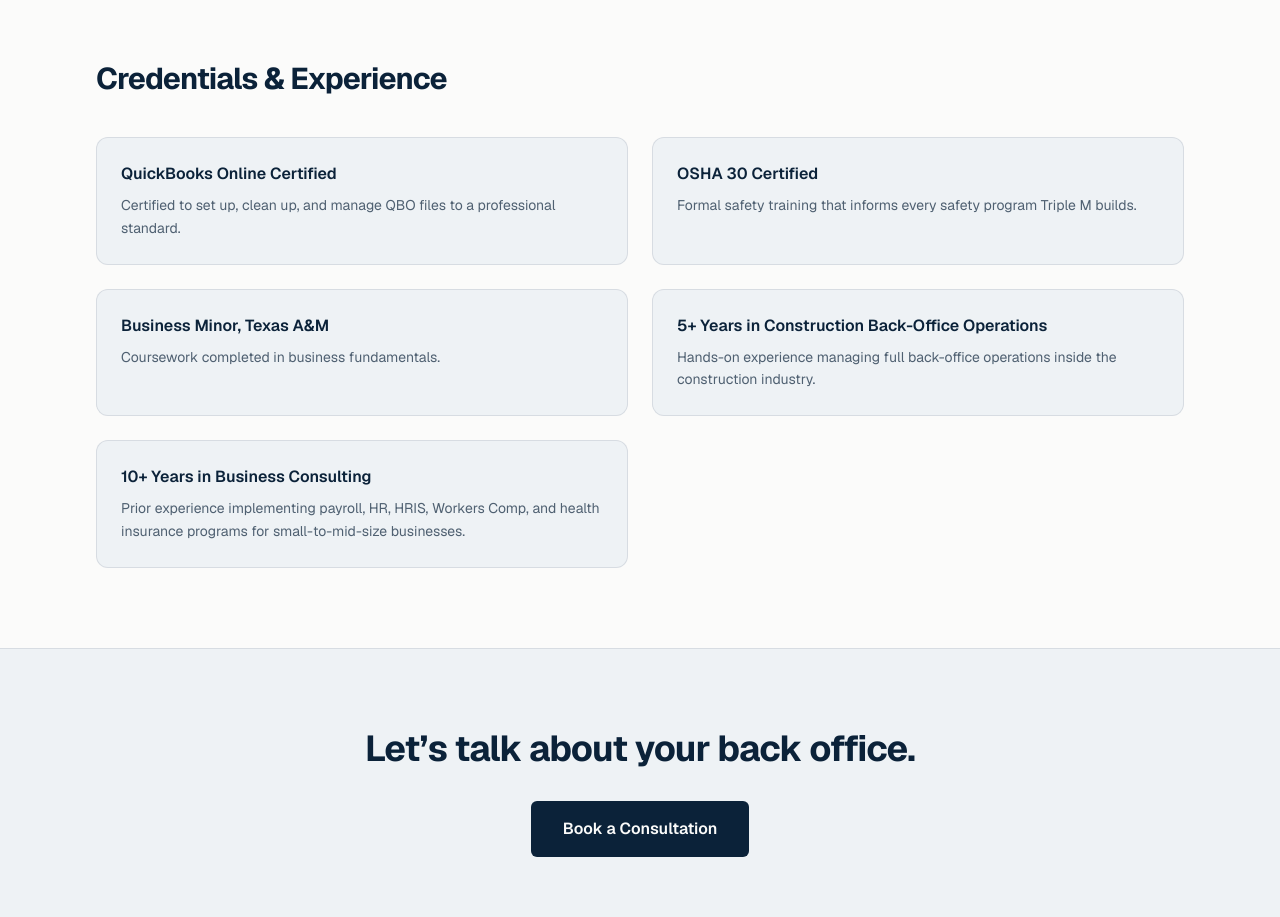
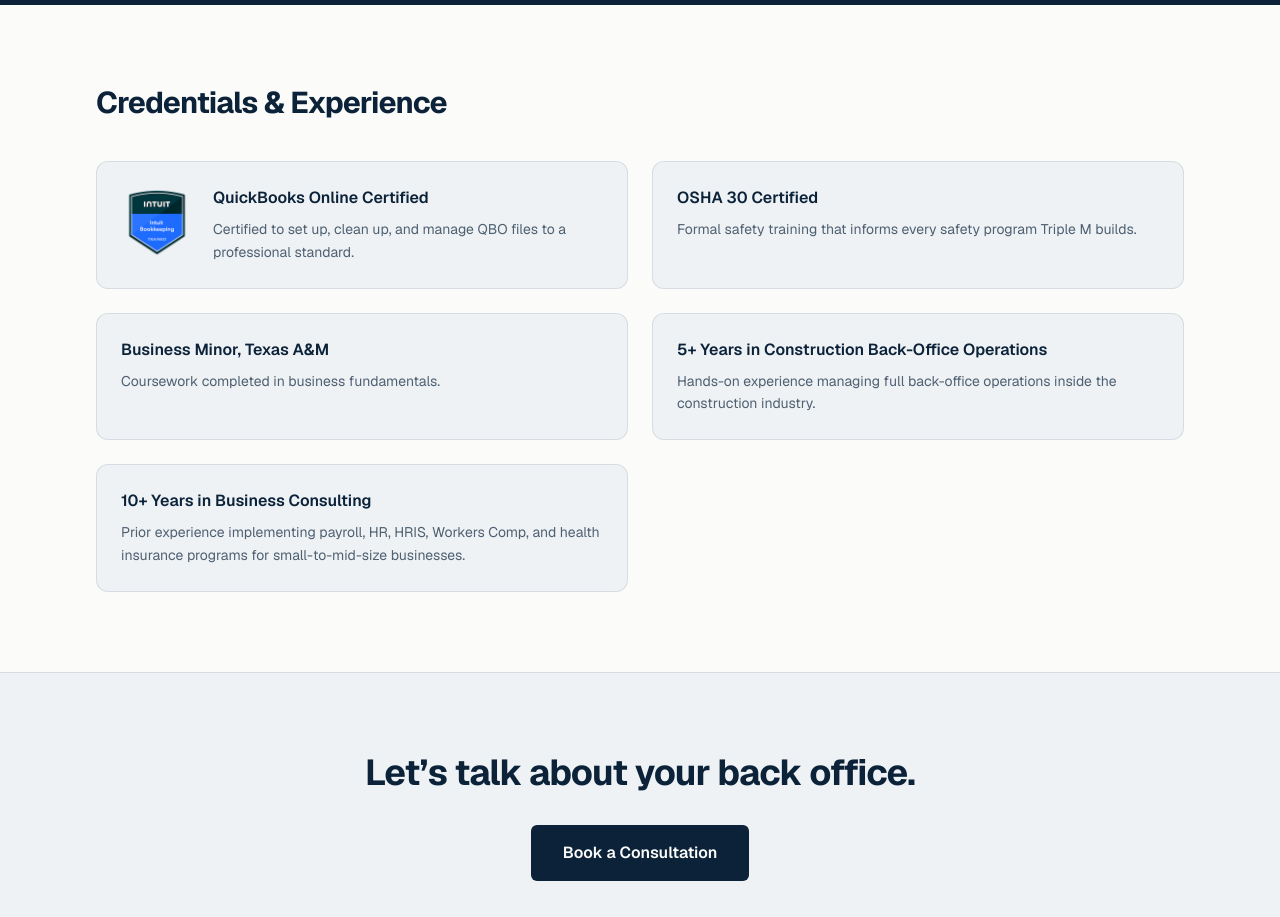
Before and after one commit to mitchm0602/triplembizsolutions, a Next.js app: page /about in a window 1280 px wide. Shown: the part 1880-2797 px from the top of the page. Built offline with nearby package versions, Linux system fonts and the light colour scheme.

Commit message:
Add Intuit Bookkeeping badge and enlarge header logo
Feature the Intuit Bookkeeping Certified badge in the About page
credentials grid and footer. Increase header logo size for more
visual presence in the nav bar.

Co-Authored-By: Claude Sonnet 5 <noreply@anthropic.com>

```diff
--- a/src/app/about/page.tsx
+++ b/src/app/about/page.tsx
@@ -13,6 +13,7 @@ const credentials = [
     title: "QuickBooks Online Certified",
     description:
       "Certified to set up, clean up, and manage QBO files to a professional standard.",
+    badge: "/images/intuit-bookkeeping-badge.png",
   },
   {
     title: "OSHA 30 Certified",
@@ -137,12 +138,23 @@ export default function AboutPage() {
           {credentials.map((c) => (
             <div
               key={c.title}
-              className="rounded-xl border border-navy/10 bg-mist p-6"
+              className="flex items-start gap-5 rounded-xl border border-navy/10 bg-mist p-6"
             >
-              <h3 className="font-semibold text-navy">{c.title}</h3>
-              <p className="mt-2 text-sm leading-relaxed text-navy/70">
-                {c.description}
-              </p>
+              {c.badge && (
+                <Image
+                  src={c.badge}
+                  alt={`${c.title} badge`}
+                  width={72}
+                  height={72}
+                  className="h-[72px] w-[72px] flex-shrink-0"
+                />
+              )}
+              <div>
+                <h3 className="font-semibold text-navy">{c.title}</h3>
+                <p className="mt-2 text-sm leading-relaxed text-navy/70">
+                  {c.description}
+                </p>
+              </div>
             </div>
           ))}
         </div>
--- a/src/components/Footer.tsx
+++ b/src/components/Footer.tsx
@@ -52,6 +52,13 @@ export default function Footer() {
             <h3 className="text-sm font-semibold uppercase tracking-wide text-steel-light">
               Credentials
             </h3>
+            <Image
+              src="/images/intuit-bookkeeping-badge.png"
+              alt="Intuit Bookkeeping Certified badge"
+              width={56}
+              height={56}
+              className="mt-4 h-14 w-14"
+            />
             <ul className="mt-4 space-y-2">
               {credentials.map((c) => (
                 <li key={c} className="text-sm text-cream/70">
--- a/src/components/Header.tsx
+++ b/src/components/Header.tsx
@@ -18,14 +18,14 @@ export default function Header() {
 
   return (
     <header className="sticky top-0 z-50 border-b border-navy/10 bg-cream/90 backdrop-blur">
-      <div className="mx-auto flex max-w-6xl items-center justify-between px-6 py-3 lg:px-8">
+      <div className="mx-auto flex max-w-6xl items-center justify-between px-6 py-2 lg:px-8">
         <Link href="/" className="flex items-center gap-2" onClick={() => setOpen(false)}>
           <Image
             src="/images/logo-transparent.png"
             alt="Triple M Business Solutions"
             width={220}
             height={147}
-            className="h-12 w-auto"
+            className="h-16 w-auto lg:h-20"
             priority
           />
         </Link>
```
Also changed, not shown: intuit-bookkeeping-certification.png (added), public/images/intuit-bookkeeping-badge.png (added).
